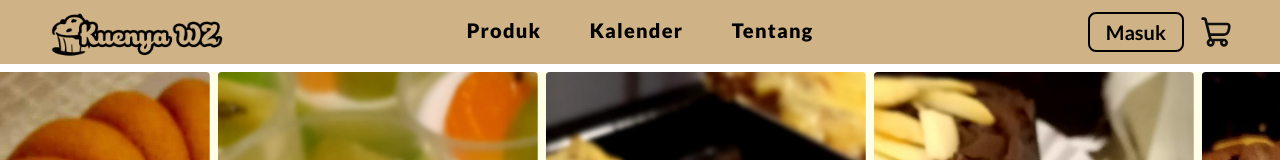
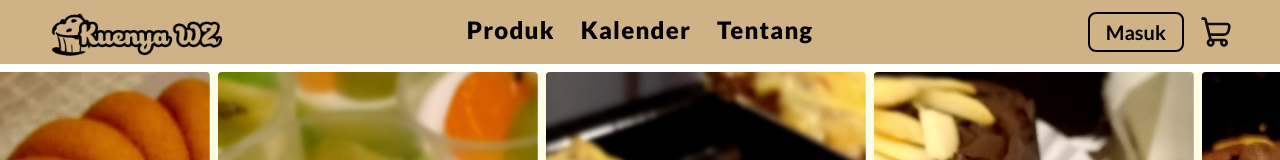
Before and after one commit to Kons-Software-House/kuenyawz-frontend, a React (Vite) app: page / in a window 1280 px wide. Shown: the top 160 px of the page. Built offline with nearby package versions, Linux system fonts and the light colour scheme; no server answers; what @designbycode/tailwindcss-text-shadow would draw is missing.

Commit message:
fix: increase text size in Navbar for better readability on larger screens

```diff
--- a/src/components/user/core/Navbar.tsx
+++ b/src/components/user/core/Navbar.tsx
@@ -19,7 +19,7 @@ export default function Navbar() {
 
   return (
     <motion.div>
-      <nav className={`w-full text-base font-nav bg-black/10 absolute z-30 h-10 sm:h-14 lg:h-16 px-4 lg:px-12 lg:text-xl flex items-center`}>
+      <nav className={`w-full text-base font-nav bg-black/10 absolute z-30 h-10 sm:h-14 lg:h-16 px-4 lg:px-12 lg:text-xl xl:text-2xl flex items-center`}>
         <div className="h-full w-full flex items-center justify-between">
           <div className={"md:basis-1/3 flex items-center justify-start"}>
             <Link to="/">
```
